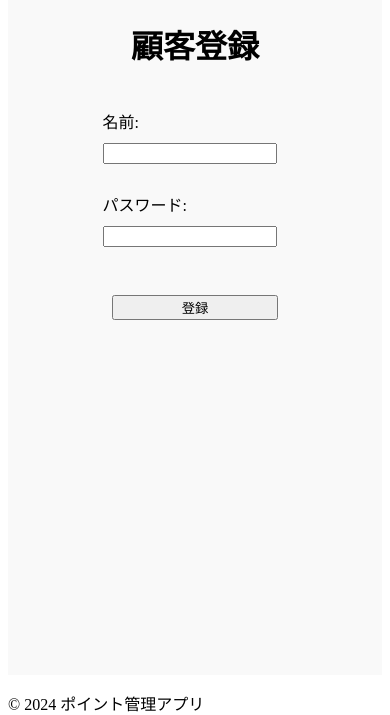
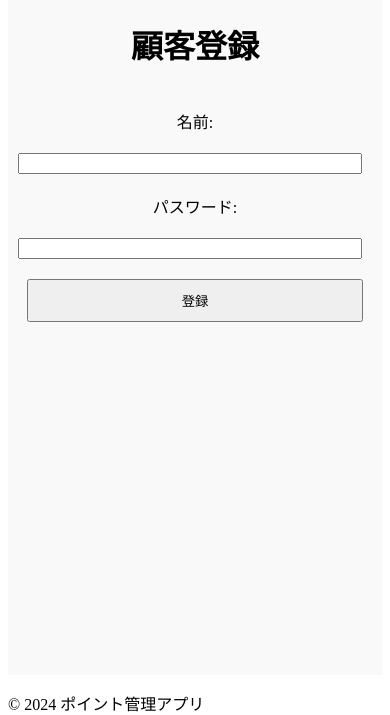
Before and after one commit to re912/point_test, a Flask app: page /register in a window 390 px wide. Shown: the part 224-939 px from the top of the page. Run offline with Flask 3, Linux system fonts and the light colour scheme.

Commit message:
ボタンの調整

```diff
--- a/static/style.css
+++ b/static/style.css
@@ -42,6 +42,9 @@
 form {
     text-align: left; /* ラベルと入力フィールドは左揃え */
     margin-top: 20px; /* h1との間に余白を追加 */
+    display: flex; /* フレックスボックスを使用 */
+    justify-content: center; /* 水平方向に中央揃え */
+    gap: 10px; /* ボタンの間に隙間を設定 */
 }
 
 /* h1のスタイル */
@@ -60,8 +63,9 @@
 /* ボタンのスタイル */
 button[type="submit"], input[type="submit"] {
     display: block; /* ボタンをブロック表示にして */
-    margin: 20px auto; /* 上下に余白を追加し、左右は自動調整で中央揃え */
-    width: 80%; /* ボタンの幅を調整（必要に応じて変更） */
+    width: auto; /* ボタンの幅を自動に設定 */
+    padding: 10px 15px; /* ボタンの内側余白を設定 */
+    margin: 0; /* ボタンの上下マージンを削除 */
 }
 
 /* スマホ画面向けのスタイル調整 */
@@ -80,4 +84,9 @@
         width: 90%; /* スマホ画面では幅を広げる */
         max-width: none; /* 最大幅を解除 */
     }
+
+    form {
+        flex-direction: row; /* 横並びにする */
+        flex-wrap: wrap; /* 必要に応じて折り返し */
+    }
 }
```
